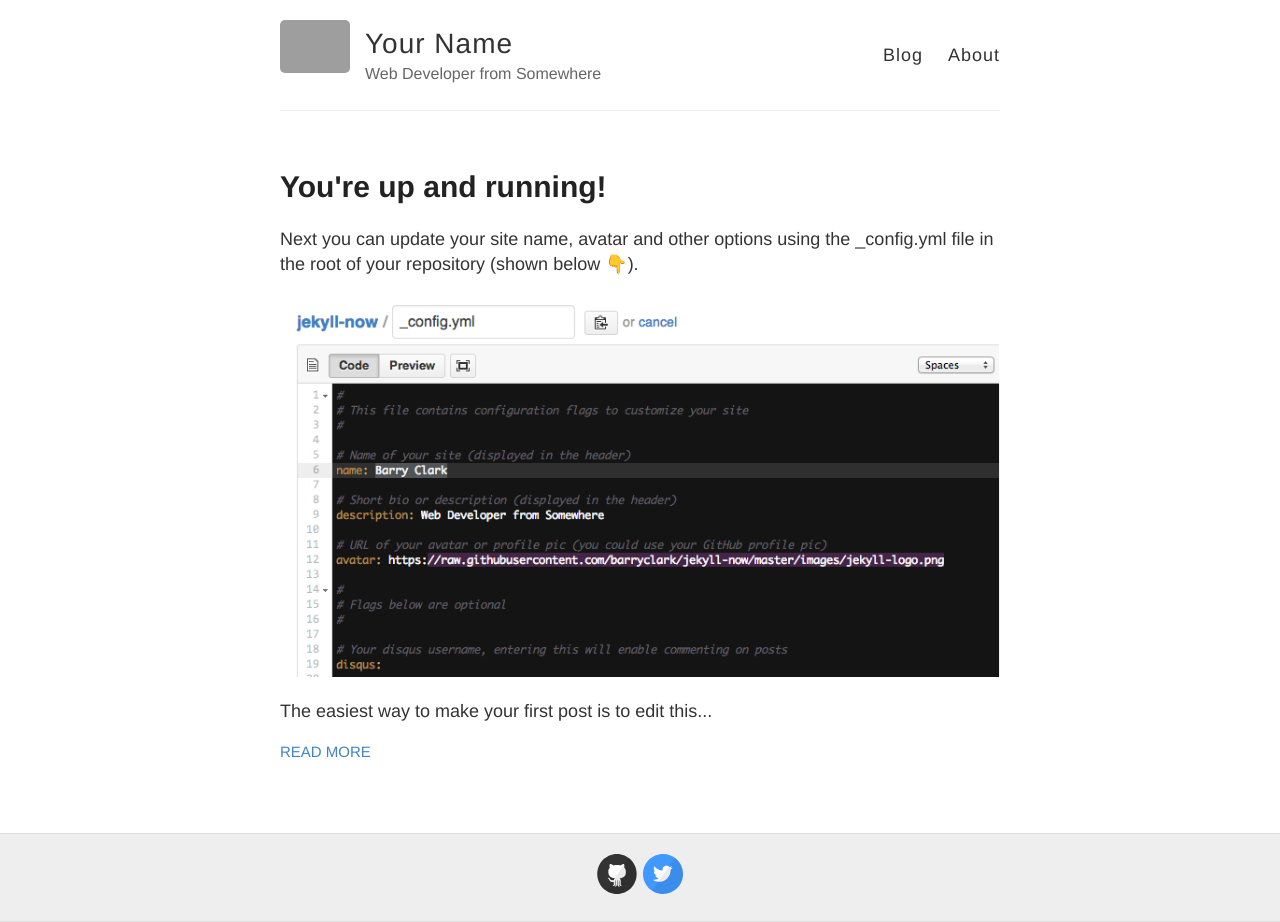
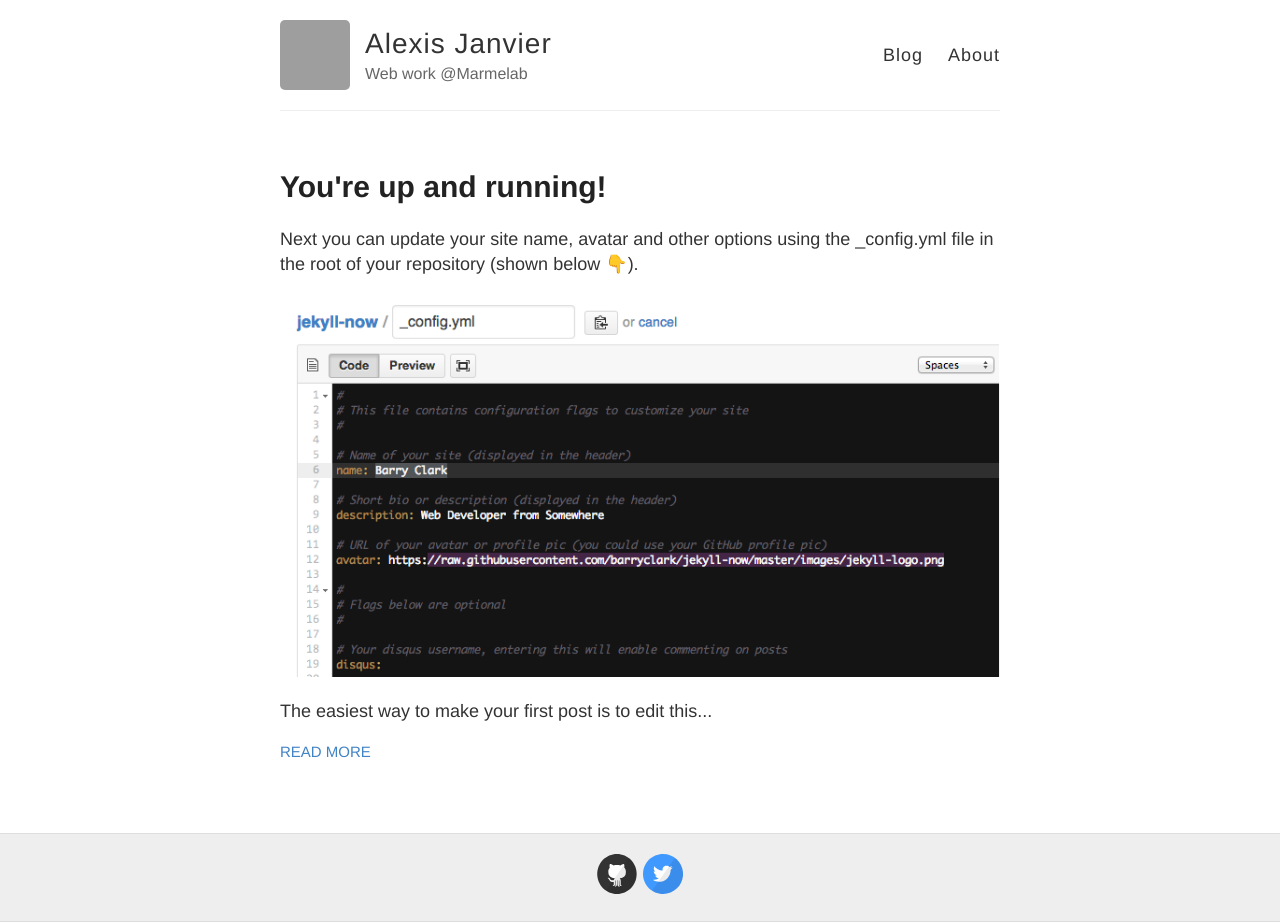
Before and after one commit to alexisjanvier/alexisjanvier.github.io, a Jekyll site: the page built from index.html, in a window 1280 px wide. Built offline with Jekyll 4.4.1, drawn with Linux system fonts in a browser that asks for light colours; emoji names are drawn with the system emoji font; grey boxes are pictures that could not be loaded.

Commit message:
change config

```diff
--- a/_config.yml
+++ b/_config.yml
@@ -3,13 +3,13 @@
 #
 
 # Name of your site (displayed in the header)
-name: Your Name
+name: Alexis Janvier
 
 # Short bio or description (displayed in the header)
-description: Web Developer from Somewhere
+description: Web work @Marmelab
 
 # URL of your avatar or profile pic (you could use your GitHub profile pic)
-avatar: https://raw.githubusercontent.com/barryclark/jekyll-now/master/images/jekyll-logo.png
+avatar: https://avatars2.githubusercontent.com/u/547706
 
 #
 # Flags below are optional
@@ -21,12 +21,12 @@
   email:
   facebook:
   flickr:
-  github: barryclark/jekyll-now
+  github: alexisjanvier
   instagram:
   linkedin:
   pinterest:
   rss: # just type anything here for a working RSS icon, make sure you set the "url" above!
-  twitter: jekyllrb
+  twitter: alexisjanvier
   stackoverflow: # your stackoverflow profile, e.g. "users/50476/bart-kiers"
 
 # Your disqus shortname, entering this will enable commenting on posts
```
